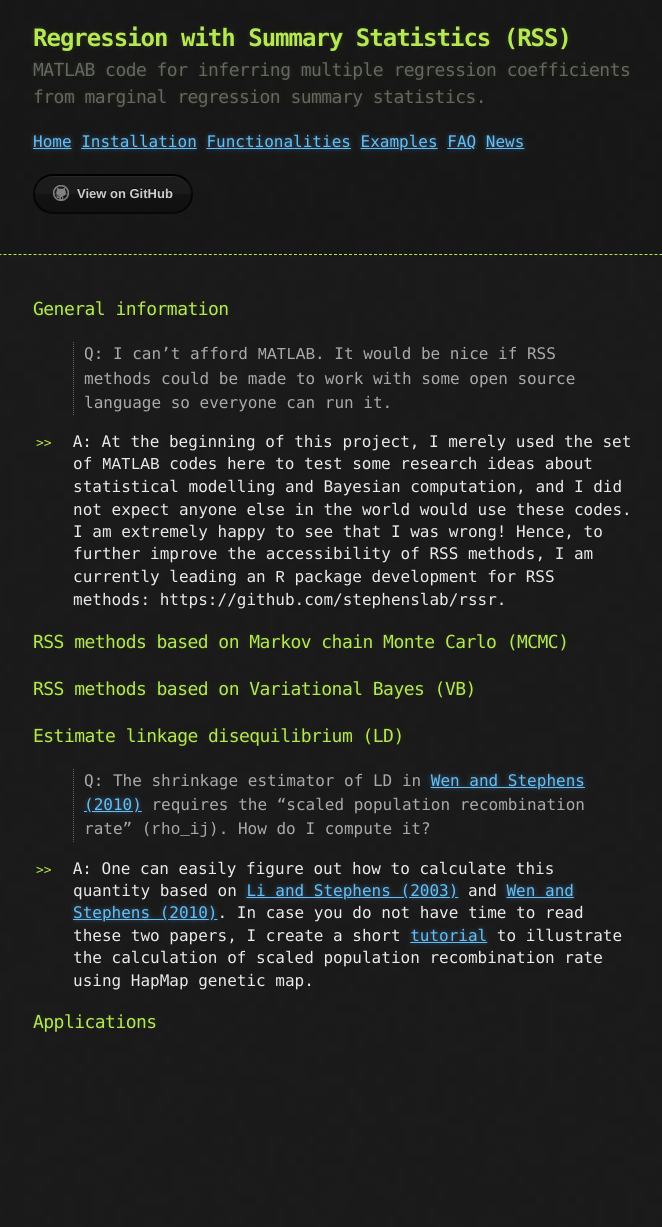
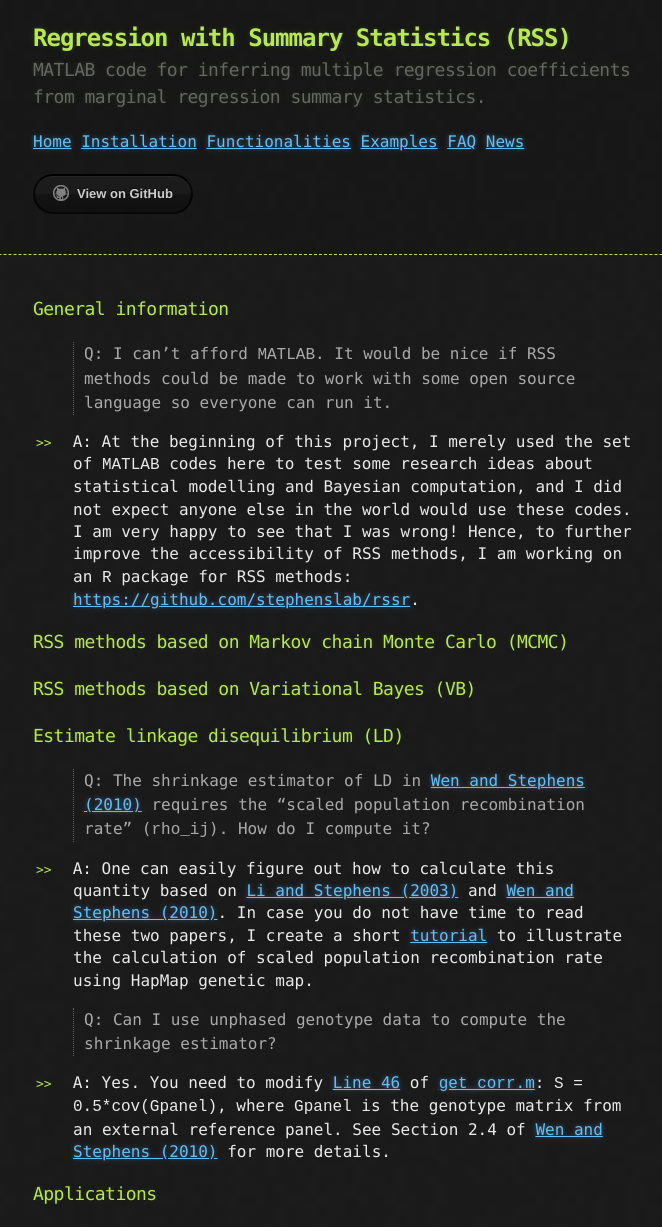
Before and after one commit to stephenslab/rss, a Jekyll site: the page built from docs/FAQ.md, in a window 1280 px wide. Shown: the whole page, without its empty margins (307-969 px from the left). Built offline with Jekyll 4.4.1, drawn with Linux system fonts in a browser that asks for light colours; our own code applies the rules of GitHub Pages for plain Markdown files; before the commit the page ends 1055 px from its top, so only the background shows below that.

Commit message:
Update FAQ.md

```diff
--- a/docs/FAQ.md
+++ b/docs/FAQ.md
@@ -6,7 +6,7 @@ layout: default
 
 > Q: I can't afford `MATLAB`. It would be nice if RSS methods could be made to work with some open source language so everyone can run it.
 
-- A: At the beginning of this project, I merely used the set of `MATLAB` codes here to test some research ideas about statistical modelling and Bayesian computation, and I did not expect anyone else in the world would use these codes. I am extremely happy to see that I was wrong! Hence, to further improve the accessibility of RSS methods, I am currently leading an `R` package development for RSS methods: https://github.com/stephenslab/rssr.
+- A: At the beginning of this project, I merely used the set of `MATLAB` codes here to test some research ideas about statistical modelling and Bayesian computation, and I did not expect anyone else in the world would use these codes. I am very happy to see that I was wrong! Hence, to further improve the accessibility of RSS methods, I am working on an `R` package for RSS methods: [https://github.com/stephenslab/rssr](https://github.com/stephenslab/rssr).
 
 ### RSS methods based on Markov chain Monte Carlo (MCMC)
 
@@ -18,4 +18,8 @@ layout: default
 
 - A: One can easily figure out how to calculate this quantity based on [Li and Stephens (2003)](https://www.ncbi.nlm.nih.gov/pubmed/14704198) and [Wen and Stephens (2010)](https://www.ncbi.nlm.nih.gov/pubmed/21479081). In case you do not have time to read these two papers, I create a short [tutorial](Recombination) to illustrate the calculation of scaled population recombination rate using HapMap genetic map.
 
+> Q: Can I use unphased genotype data to compute the shrinkage estimator?
+
+- A: Yes. You need to modify [Line 46](https://github.com/stephenslab/rss/blob/master/misc/get_corr.m#L46) of [`get_corr.m`](https://github.com/stephenslab/rss/blob/master/misc/get_corr.m): `S = 0.5*cov(Gpanel)`, where `Gpanel` is the genotype matrix from an external reference panel. See Section 2.4 of [Wen and Stephens (2010)](https://www.ncbi.nlm.nih.gov/pubmed/21479081) for more details.
+
 ### Applications
```
